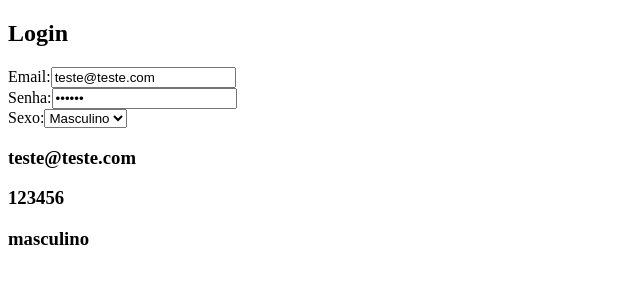
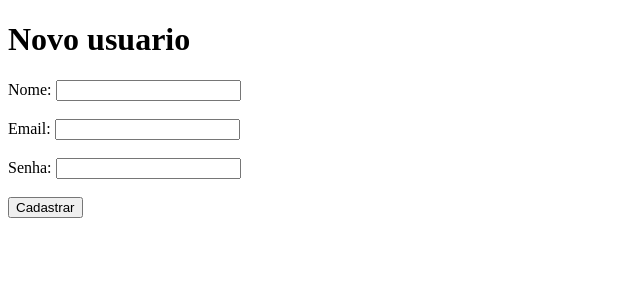
Before and after one commit to YanWallas/curso-react, a React (Create React App) app in the folder meuapp/: page / in a window 1280 px wide. Shown: the top 300 px of the page, without its empty margins (0-640 px from the left). Built offline with nearby package versions, Linux system fonts and the light colour scheme.

Commit message:
Praticando Formulario Pt2

```diff
--- a/meuapp/src/App.js
+++ b/meuapp/src/App.js
@@ -4,47 +4,45 @@
   constructor(props) {
     super(props);
     this.state = {
-      email: "teste@teste.com",
-      senha: '123456',
-      sexo: 'masculino'
+      nome: '',
+      email: '',
+      senha: '',
+      error: ''
+    };
+
+    this.cadastrar = this.cadastrar.bind(this);
+  }
+
+  cadastrar(event){
+    const {nome, email, senha} = this.state;
+
+    if(nome !== '' && email !== '' && senha !== ''){
+      alert(`Nome: ${nome} \nEmail: ${email} \nSenha: ${senha}`);
+    }else {
+      this.setState({error: 'Ops! Parece que esta faltando algo!'})
     }
 
-    this.trocaEmail = this.trocaEmail.bind(this);
-    this.trocaSexo = this.trocaSexo.bind(this);
-  }
-
-  trocaEmail(e){
-    let valorDigitado = e.target.value;
-    this.setState({email: valorDigitado});
-  }
-
-  trocaSexo(e){
-
+    event.preventDefault();
   }
 
   render() {
     return (
       <div>
-        <h2>Login</h2>
-        Email:
-        <input type="email" name="email"  value={this.state.email} onChange={this.trocaEmail}/> <br/>
-        Senha:
-        <input type="password" name="senha"  value={this.state.senha} onChange={(e) => this.setState({senha: e.target.value})}/><br/>
-
-        Sexo:
-        <select name="sexo" value={this.state.sexo} onChange={(e) => this.setState({sexo: e.target.value})}>
-          <option value="masculino">Masculino</option>
-          <option value="feminino">Feminino</option>
-        </select>
-
-        <div>
-          <h3>{this.state.email}</h3>
-          <h3>{this.state.senha}</h3>
-          <h3>{this.state.sexo}</h3>
-        </div>
+        <h1>Novo usuario</h1>
+        {this.state.error && <p>{this.state.error}</p>}
+        <form onSubmit={this.cadastrar}>
+          <label>Nome: </label>
+          <input type="text" value={this.state.nome} onChange={(e) => this.setState({nome: e.target.value})}/> <br/>
+          <br/>
+          <label>Email: </label>
+          <input type="email" value={this.state.email} onChange={(e) => this.setState({email: e.target.value})}/> <br/>
+          <br/>
+          <label>Senha: </label>
+          <input type="password" value={this.state.senha} onChange={(e) => this.setState({senha: e.target.value})}/> <br/>
+          <br/>
+          <button type="submit">Cadastrar</button>
+        </form>
       </div>
-
-
     );
   }
 }
```
